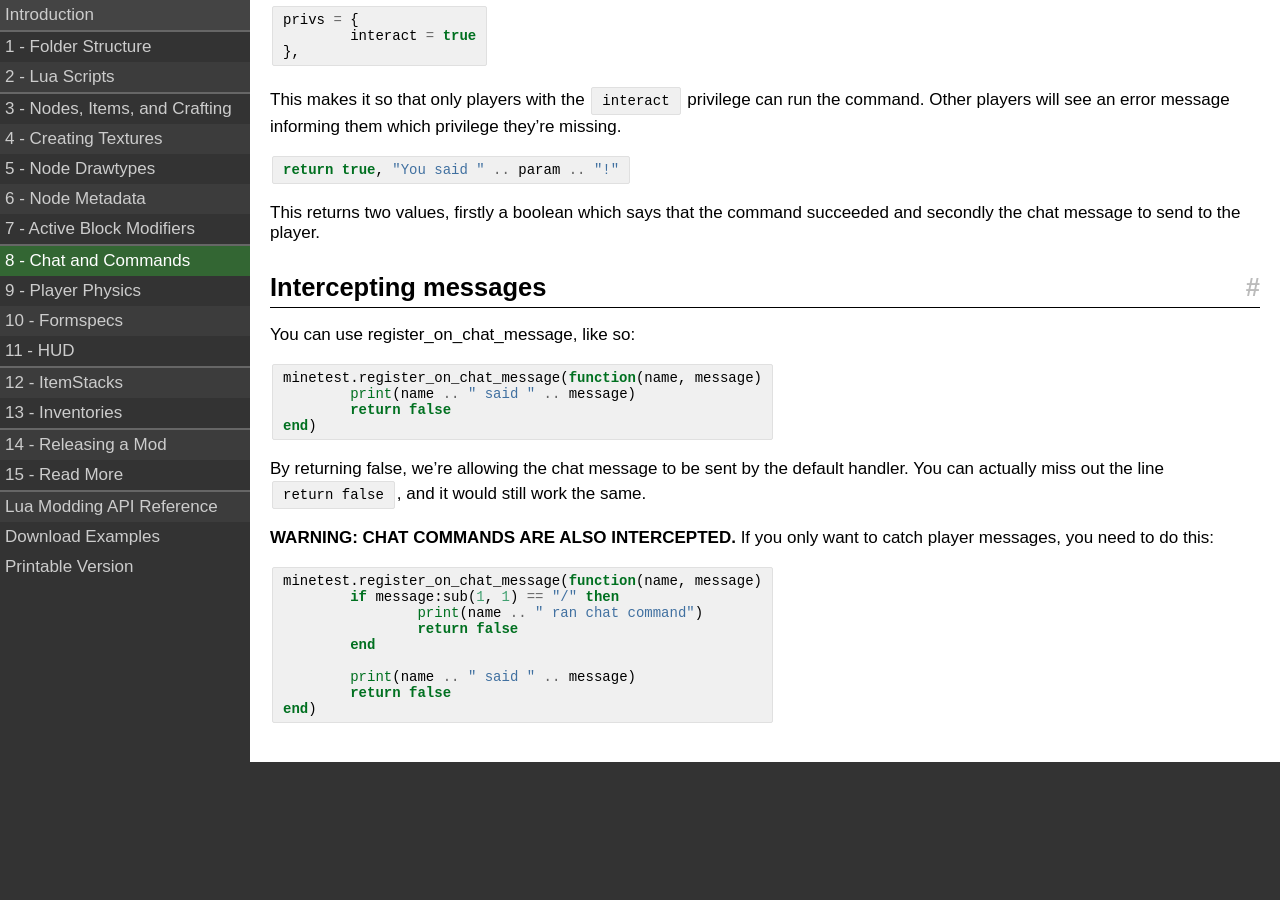
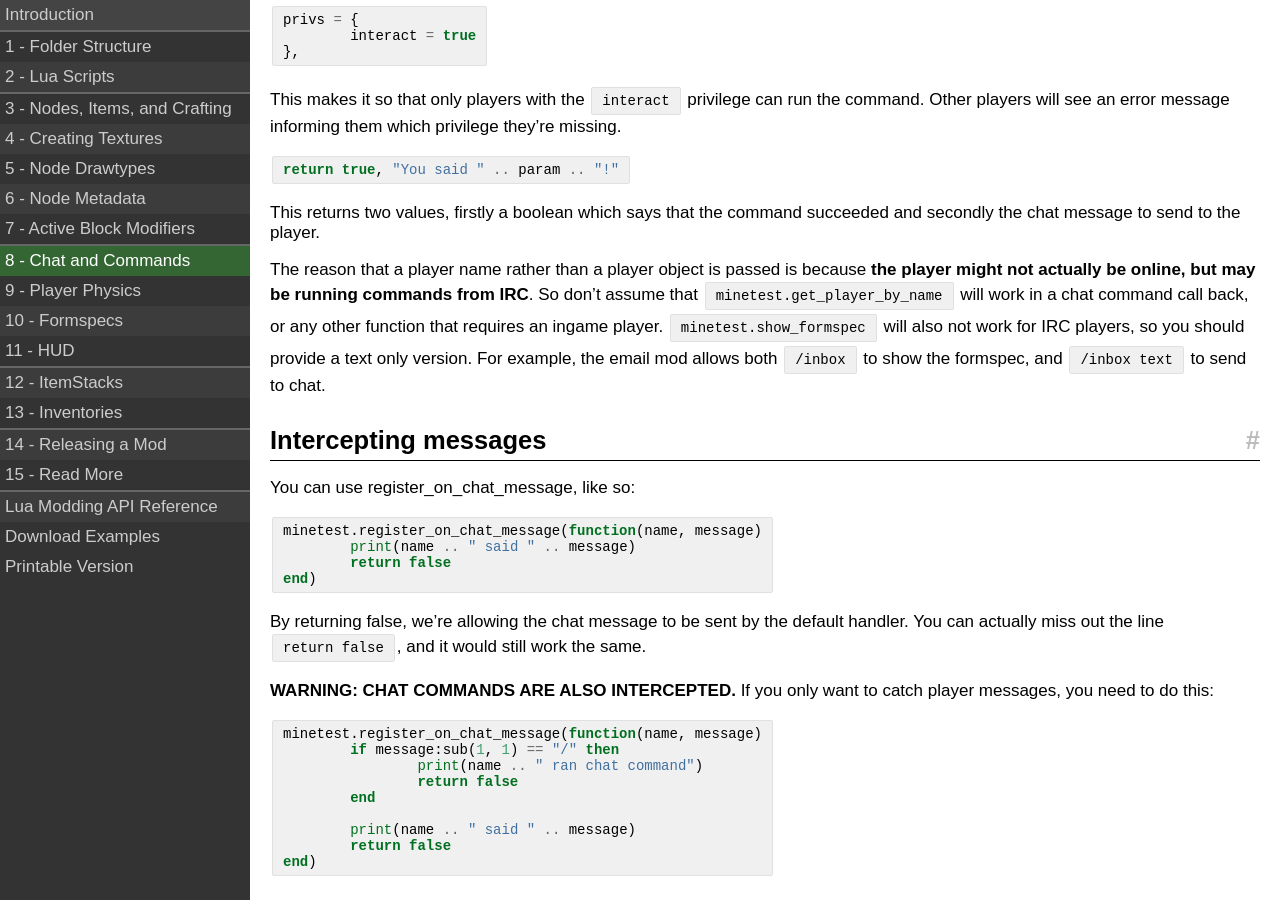
Before and after one commit to rubenwardy/minetest_modding_book, a Jekyll site: the page built from chapters/chat.md, in a window 1280 px wide and 900 px high, scrolled down 1277 px. Built offline with Jekyll 4.4.1, drawn with Linux system fonts in a browser that asks for light colours; nearby versions of some CDN libraries; before the commit the page ends 2039 px from its top, so only the background shows below that.

Commit message:
Add note about IRC users

```diff
--- a/chapters/chat.md
+++ b/chapters/chat.md
@@ -89,6 +89,13 @@ return true, "You said " .. param .. "!"
 This returns two values, firstly a boolean which says that the command succeeded
 and secondly the chat message to send to the player.
 
+The reason that a player name rather than a player object is passed is because
+**the player might not actually be online, but may be running commands from IRC**.
+So don't assume that `minetest.get_player_by_name` will work in a chat command call back,
+or any other function that requires an ingame player. `minetest.show_formspec` will also
+not work for IRC players, so you should provide a text only version. For example, the
+email mod allows both `/inbox` to show the formspec, and `/inbox text` to send to chat.
+
 ## Intercepting messages
 
 You can use register_on_chat_message, like so:
```
